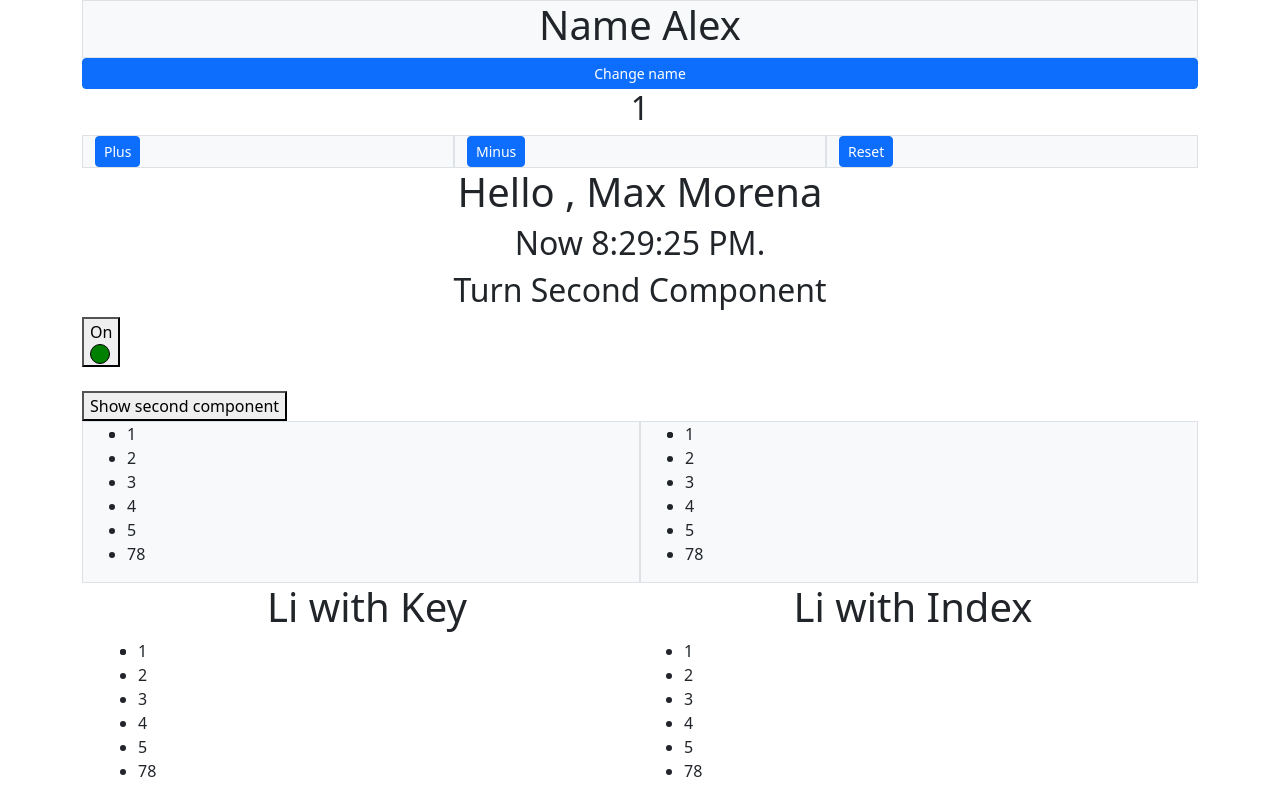
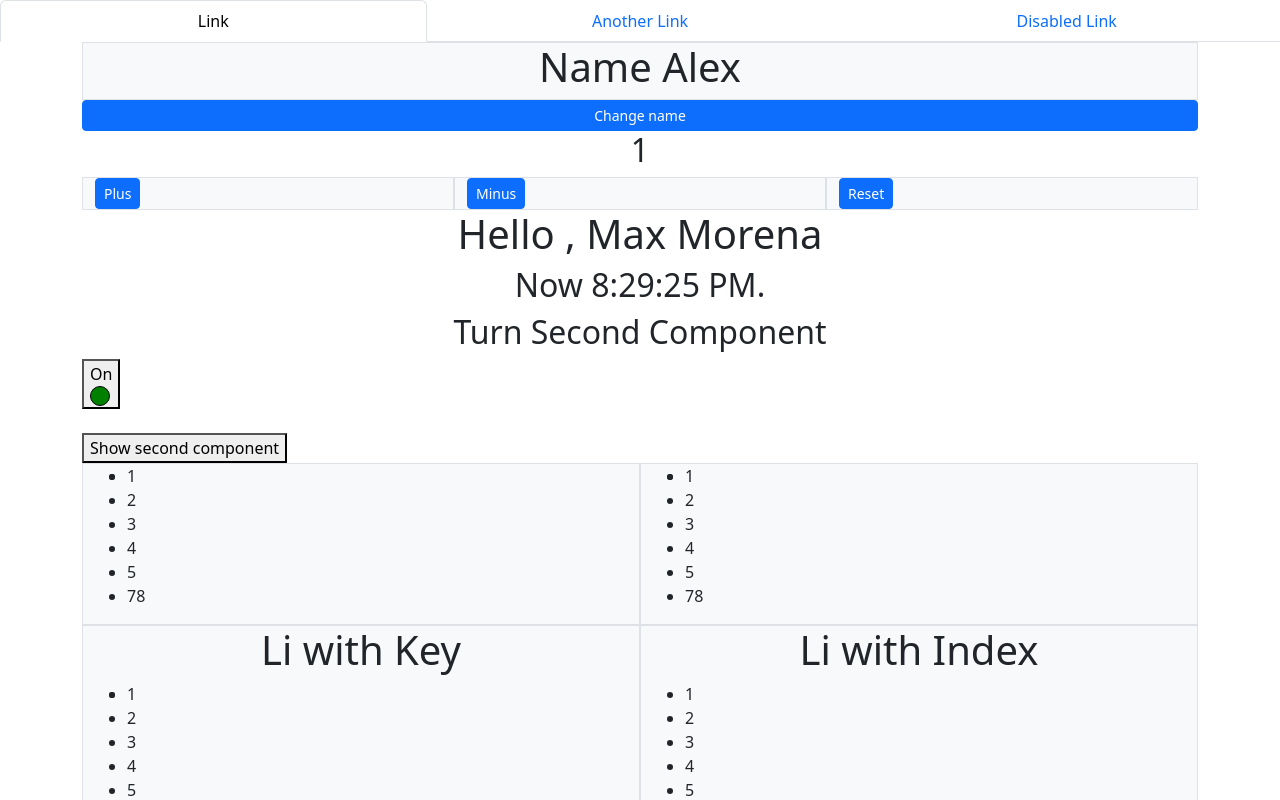
Before and after one commit to N1ph1l1m/React_practic, a React (Create React App) app in the folder React/my-app/: page / in a window 1280 px wide. Both pictures are taken after a click on the button "Show second component". Shown: the top 800 px of the page. Built offline with nearby package versions, Linux system fonts and the light colour scheme.

Commit message:
Create Router Component

```diff
--- a/React/my-app/src/components/FormsComponent/formsComponent.jsx
+++ b/React/my-app/src/components/FormsComponent/formsComponent.jsx
@@ -135,20 +135,15 @@ export default class FormsComponent extends React.Component{
         return(
             <Container>
             <Row>
-            <Col>
+            <Col className="bg-light border">
                 {form}
                 {formArea}
                 {selectFruit}
             </Col>
-            <Col>
+            <Col className="bg-light border">
             {componentInput}
             </Col>
             </Row>
-
-
-            <Container>
-
-            </Container>
             </Container>
         )
     }
--- /dev/null
+++ b/React/my-app/src/components/Router/index.jsx
@@ -0,0 +1,2 @@
+import Root from "./root";
+export default Root;
--- /dev/null
+++ b/React/my-app/src/components/Router/root.jsx
@@ -0,0 +1,34 @@
+import React from "react";
+import { Nav,NavItem,NavLink } from "reactstrap";
+
+export default class Root extends React.Component{
+    render() {
+        return (
+            <>
+        <Nav
+  justified
+  tabs
+>
+  <NavItem>
+    <NavLink
+      active
+      href="#">
+      Link
+    </NavLink>
+  </NavItem>
+  <NavItem>
+    <NavLink href="#">
+      Another Link
+    </NavLink>
+  </NavItem>
+  <NavItem>
+    <NavLink href="#">
+      Disabled Link
+    </NavLink>
+  </NavItem>
+</Nav>
+    </>
+        );
+    }
+
+}
--- a/React/my-app/src/components/SecondComponent/secondComponent.js
+++ b/React/my-app/src/components/SecondComponent/secondComponent.js
@@ -59,27 +59,23 @@ export default class SecondComponent extends React.Component {
             <NumberLIstItem num={number} />
           </Col>
         </Row>
-        <Container>
-          <Row>
-            <Col>
+        <Row>
+            <Col className="bg-light border">
               <h1>Li with Key</h1>
               <NumberListItemKey numK={number} />
             </Col>
 
-            <Col>
+            <Col className="bg-light border">
               <h1>Li with Index</h1>
               <NumberListItemIndex numIndex={number} />
             </Col>
           </Row>
-        </Container>
-        <Container>
           <Row>
-            <Col>
+            <Col className="bg-light border">
               <span>fff</span>
               <NumListValue number={number} />
             </Col>
           </Row>
-        </Container>
       </Container>
     );
   }
--- a/React/my-app/src/components/app/app.jsx
+++ b/React/my-app/src/components/app/app.jsx
@@ -1,4 +1,5 @@
 import React from "react";
+import Root from "../Router";
 import FirstComponent from "../FirstComponent/FirstComponent";
 import SecondComponent from "../SecondComponent/secondComponent";
 import FormsComponent from "../FormsComponent";
@@ -106,6 +107,7 @@ export default class App extends React.Component {
     const showForm = this.showFormRender();
     return (
       <>
+      <Root/>
         <Container>
           <FirstComponent />
         </Container>
```
